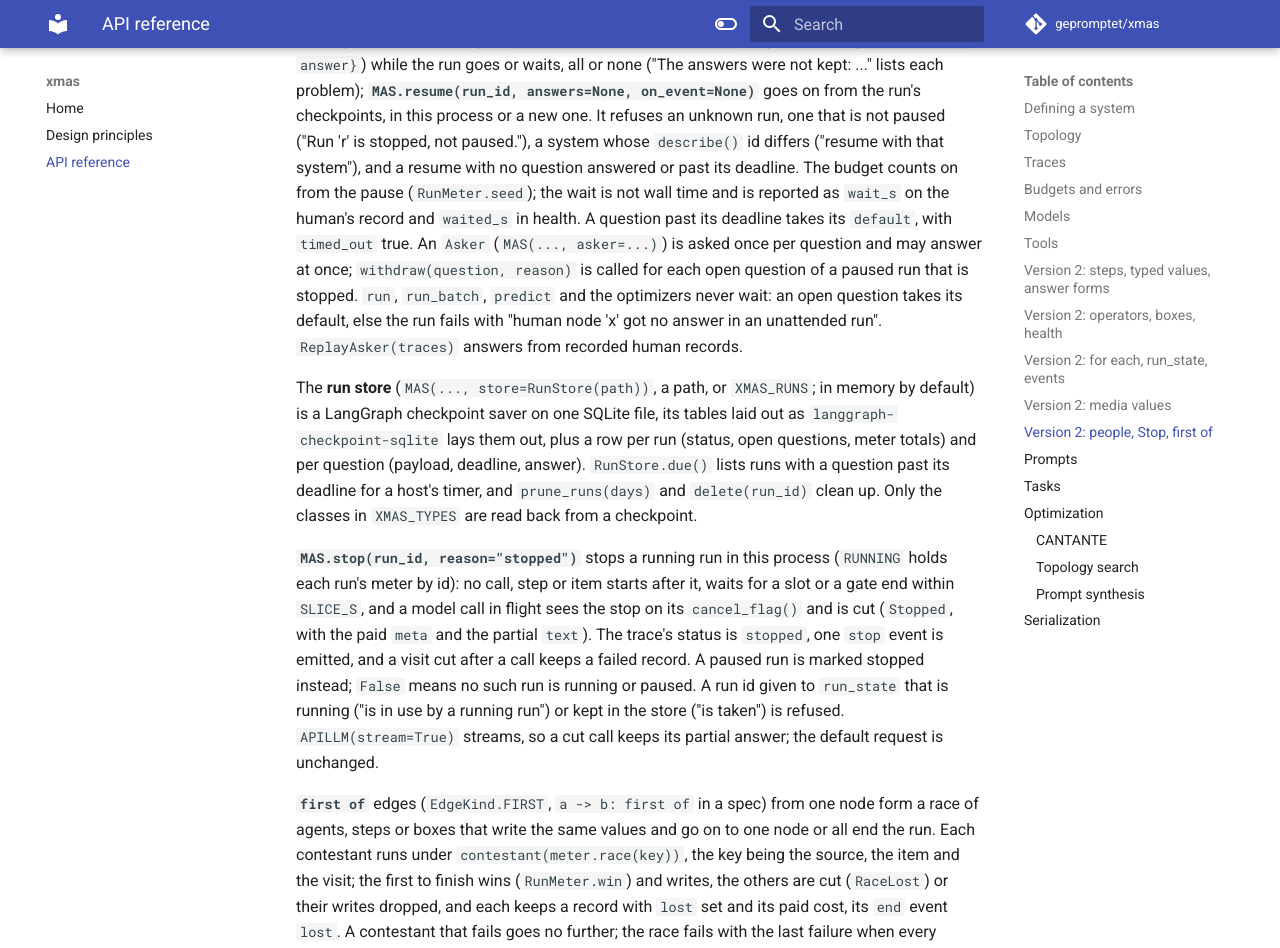
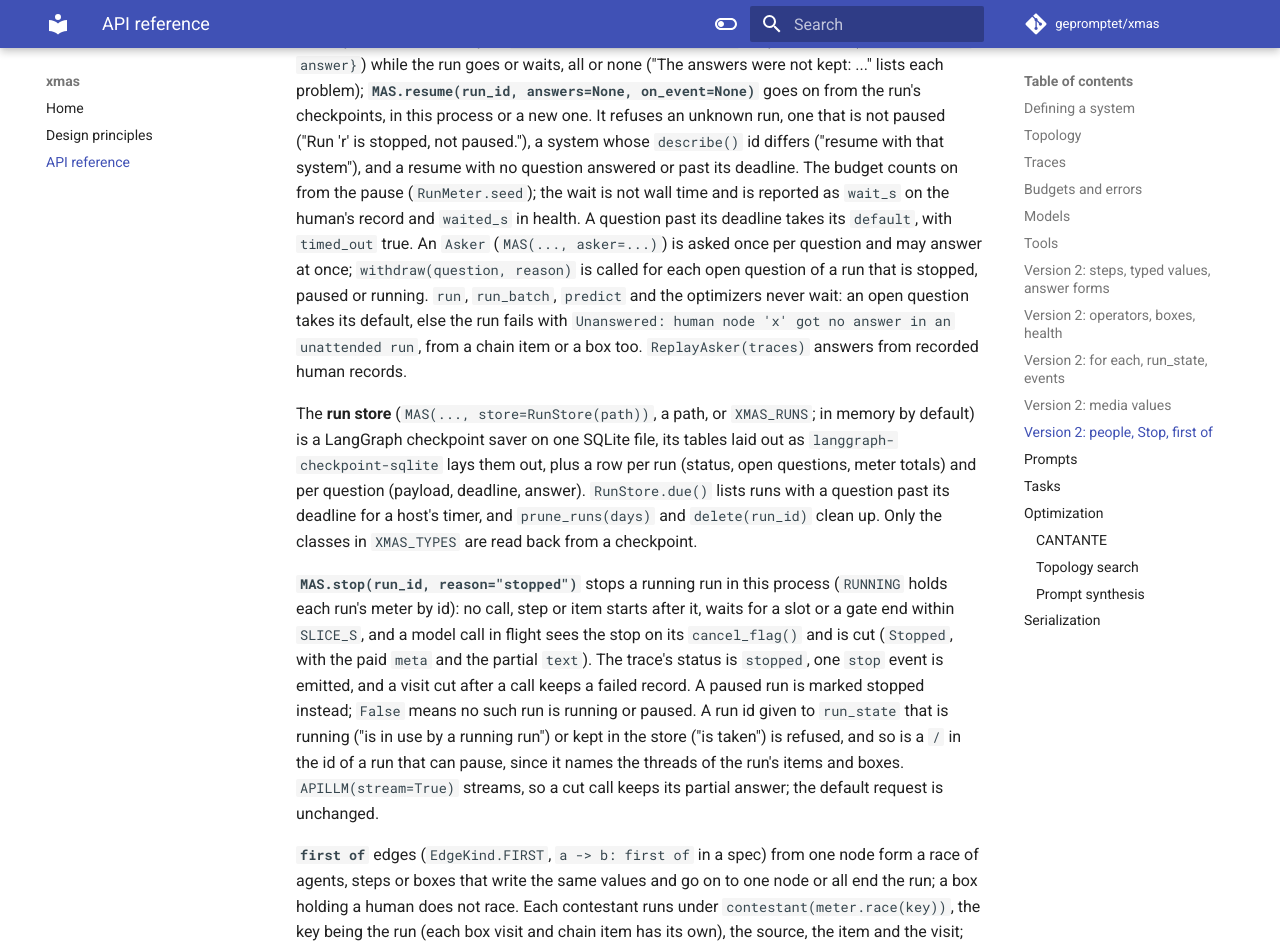
Before and after one commit to AlexisN2002/xmas, an MkDocs documentation site: the page built from docs/api.md, in a window 1280 px wide and 1400 px high, scrolled down 10819 px. Shown: the top 948 px of the window. Built offline with MkDocs 1.6.1 and Material for MkDocs 9.7.7, drawn with Linux system fonts in a browser that asks for light colours; comment, search, counter and statistics services are not loaded; some of the changed text lies outside the part shown.

Commit message:
docs: stop withdraws a running run's questions, boxes with people do not race, Unanswered
Co-Authored-By: Claude Opus 5.5 <noreply@anthropic.com>

```diff
--- a/docs/api.md
+++ b/docs/api.md
@@ -74,6 +74,7 @@ which retries every error.
         - BudgetExceeded
         - Stopped
         - RaceLost
+        - Unanswered
         - EmptyResponse
         - BadFormat
         - classify
@@ -510,10 +511,10 @@ question answered or past its deadline. The budget counts on from the pause
 human's record and `waited_s` in health. A question past its deadline takes its
 `default`, with `timed_out` true. An `Asker` (`MAS(..., asker=...)`) is asked
 once per question and may answer at once; `withdraw(question, reason)` is
-called for each open question of a paused run that is stopped. `run`,
+called for each open question of a run that is stopped, paused or running. `run`,
 `run_batch`, `predict` and the optimizers never wait: an open question takes its
-default, else the run fails with "human node 'x' got no answer in an unattended
-run". `ReplayAsker(traces)` answers from recorded human records.
+default, else the run fails with `Unanswered: human node 'x' got no answer in an
+unattended run`, from a chain item or a box too. `ReplayAsker(traces)` answers from recorded human records.
 
 The **run store** (`MAS(..., store=RunStore(path))`, a path, or `XMAS_RUNS`;
 in memory by default) is a LangGraph checkpoint saver on one SQLite file, its
@@ -531,13 +532,16 @@ sees the stop on its `cancel_flag()` and is cut (`Stopped`, with the paid
 event is emitted, and a visit cut after a call keeps a failed record. A paused
 run is marked stopped instead; `False` means no such run is running or paused.
 A run id given to `run_state` that is running ("is in use by a running run") or
-kept in the store ("is taken") is refused. `APILLM(stream=True)` streams, so a
+kept in the store ("is taken") is refused, and so is a `/` in the id of a run
+that can pause, since it names the threads of the run's items and boxes. `APILLM(stream=True)` streams, so a
 cut call keeps its partial answer; the default request is unchanged.
 
 **`first of`** edges (`EdgeKind.FIRST`, `a -> b: first of` in a spec) from one
 node form a race of agents, steps or boxes that write the same values and go on
-to one node or all end the run. Each contestant runs under
-`contestant(meter.race(key))`, the key being the source, the item and the visit;
+to one node or all end the run; a box holding a human does not race. Each
+contestant runs under
+`contestant(meter.race(key))`, the key being the run (each box visit and chain
+item has its own), the source, the item and the visit;
 the first to finish wins (`RunMeter.win`) and writes, the others are cut
 (`RaceLost`) or their writes dropped, and each keeps a record with `lost` set
 and its paid cost, its `end` event `lost`. A contestant that fails goes no
```
Also changed, not shown: CHANGES.md (+1 -1 lines), README.md (+6 -3 lines).
